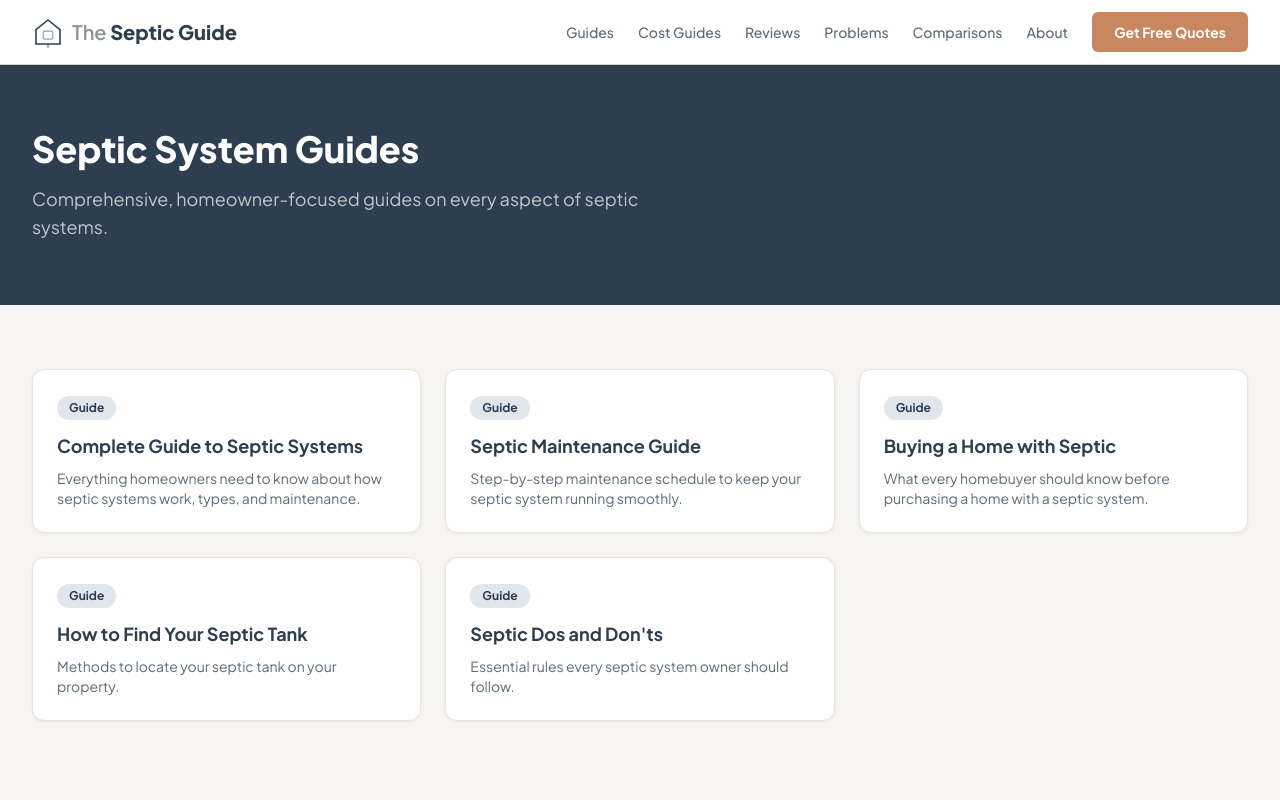
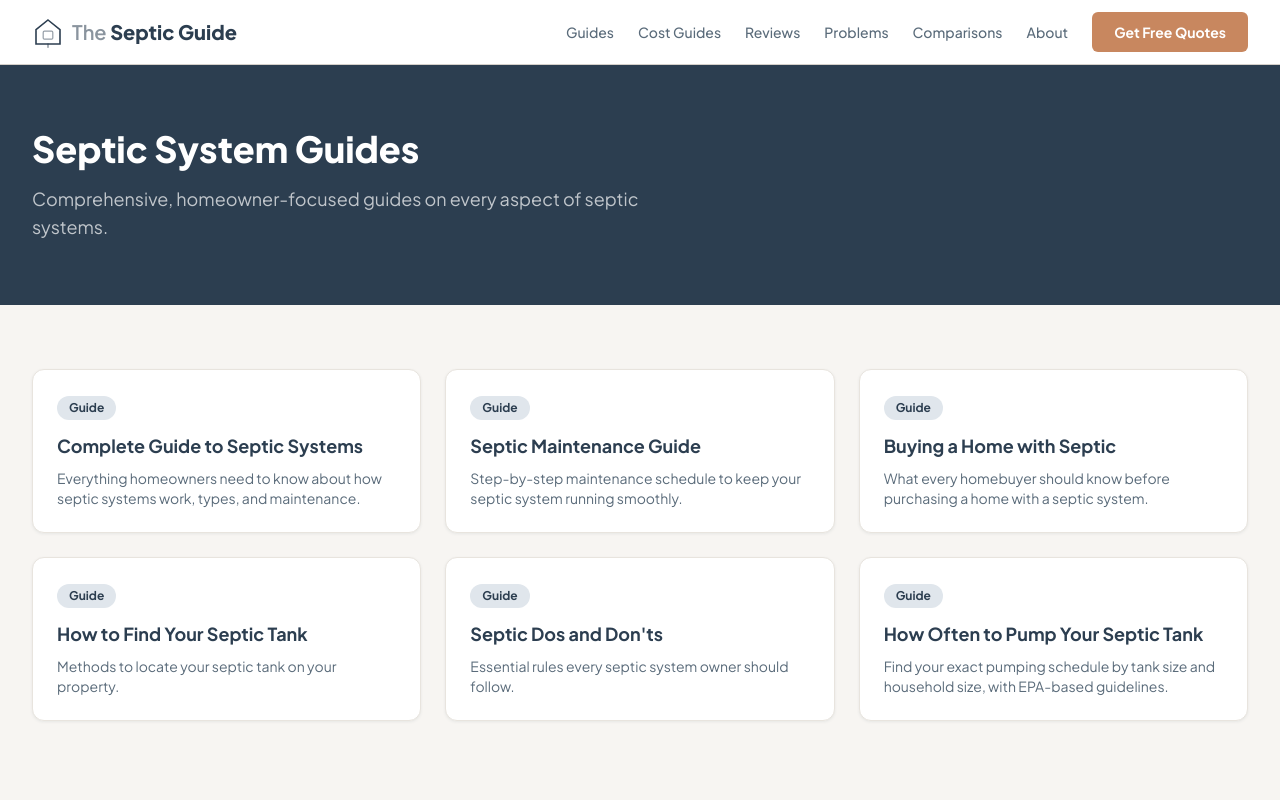
Before and after one commit to thebasementguide2026/theseptic.guide-, a Next.js app: page /guides in a window 1280 px wide. Shown: the top 800 px of the page. Built offline with nearby package versions, Linux system fonts and the light colour scheme.

Commit message:
Add how-often-pump-septic-tank to guides listing page

```diff
--- a/app/guides/page.tsx
+++ b/app/guides/page.tsx
@@ -11,6 +11,7 @@ const guides = [
   { title: 'Buying a Home with Septic', href: '/guides/buying-home-with-septic', description: 'What every homebuyer should know before purchasing a home with a septic system.' },
   { title: 'How to Find Your Septic Tank', href: '/guides/find-your-septic-tank', description: 'Methods to locate your septic tank on your property.' },
   { title: 'Septic Dos and Don\'ts', href: '/guides/septic-dos-and-donts', description: 'Essential rules every septic system owner should follow.' },
+  { title: 'How Often to Pump Your Septic Tank', href: '/articles/how-often-pump-septic-tank', description: 'Find your exact pumping schedule by tank size and household size, with EPA-based guidelines.' },
 ]
 
 export default function GuidesPage() {
```
